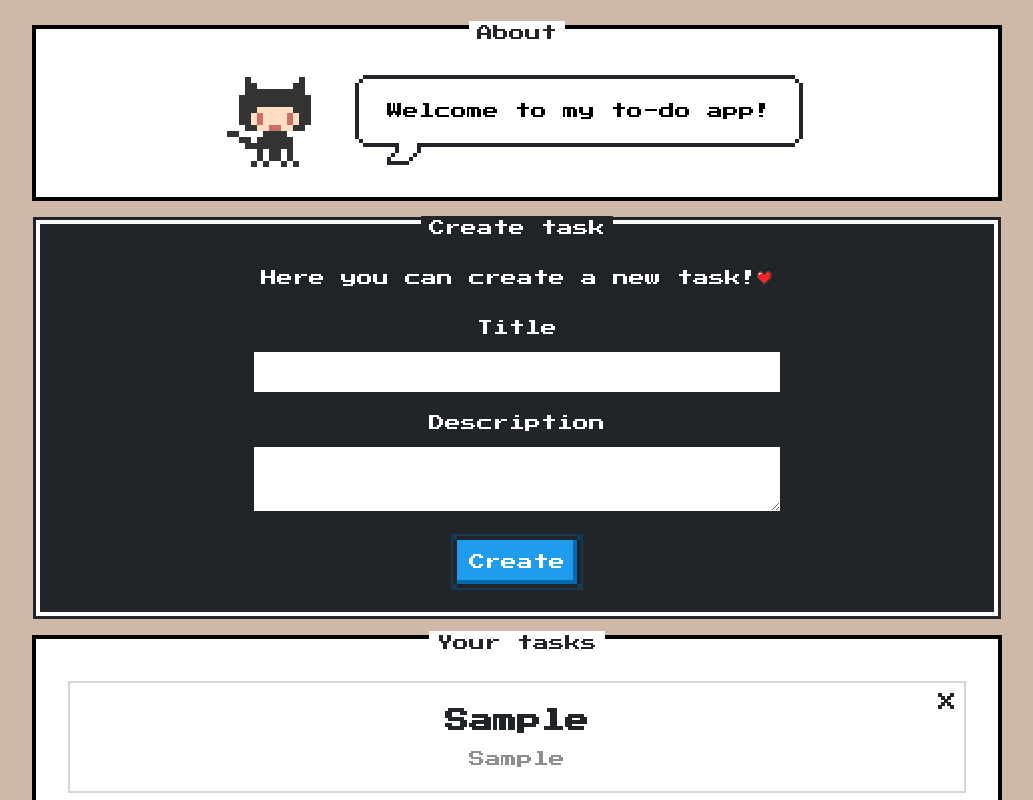
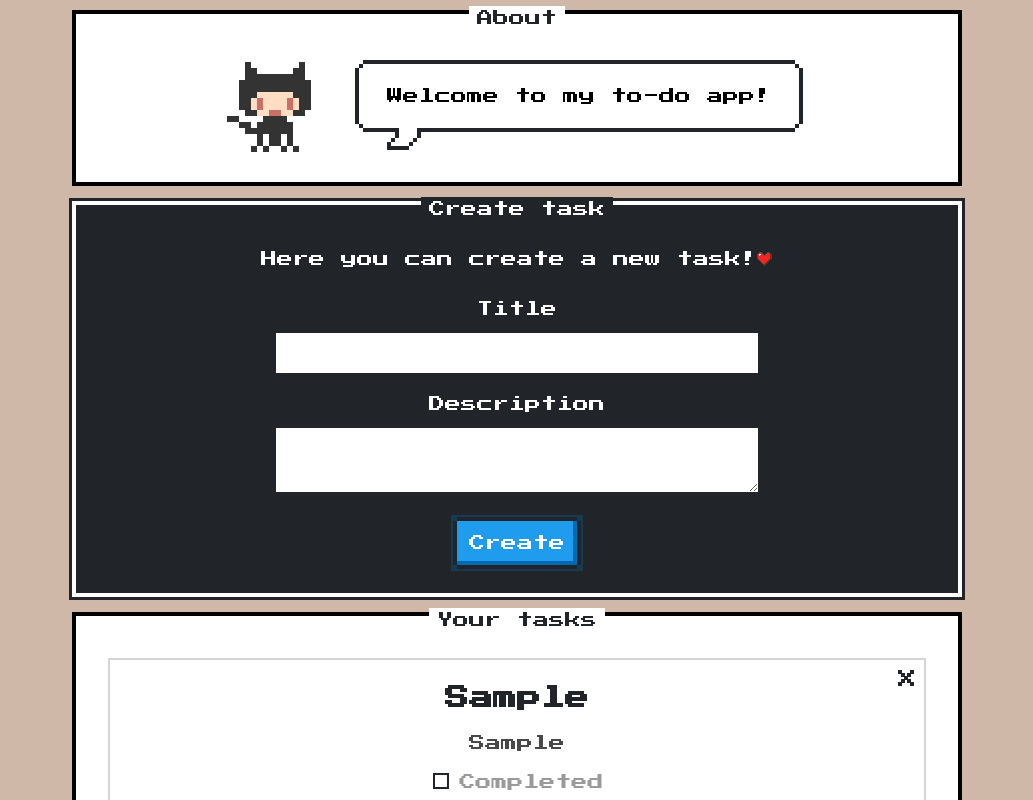
Before and after one commit to LucaCuello/ReactRetroToDoApp, a React (Vite) app: page / in a window 1280 px wide. Both pictures are taken after typing "Sample", "Sample" into the empty fields and a click on the button "Create". Shown: the top 800 px of the page, without its empty margins (123-1156 px from the left). Built offline with nearby package versions, Linux system fonts and the light colour scheme.

Commit message:
New feature Now you can mark a task as completed. It will add it to a 'completed tasks' container

```diff
--- /dev/null
+++ b/src/components/CompletedTasks/CompletedTasks.css
@@ -0,0 +1,7 @@
+.completed-container {
+    border: 2px solid #92cc4157;
+}
+
+.completed-container p {
+    color: #ffffff83;
+}
--- /dev/null
+++ b/src/components/CompletedTasks/CompletedTasks.jsx
@@ -0,0 +1,33 @@
+import React from "react";
+import "./CompletedTasks.css";
+
+export const CompletedTasks = ({ tasks, deleteTasks }) => {
+  return (
+    <>
+      <p className="title">Completed tasks</p>
+      {!tasks.length ? (
+        <p>You haven't completed any task yet</p>
+      ) : (
+        tasks.map((task) => {
+          return (
+            <div className="task-container completed-container" key={task.id}>
+              <h2>{task.title}</h2>
+              <p className="task-description">{task.description}</p>
+            </div>
+          );
+        })
+      )}
+      {!tasks.length ? (
+        ""
+      ) : (
+        <button
+          type="button"
+          className="nes-btn is-error"
+          onClick={deleteTasks}
+        >
+          Clear all
+        </button>
+      )}
+    </>
+  );
+};
--- a/src/components/CreateTask/CreateTask.jsx
+++ b/src/components/CreateTask/CreateTask.jsx
@@ -3,7 +3,7 @@ import "./CreateTask.css";
 import { CreateTaskForm } from "../CreateTaskForm/CreateTaskForm";
 import { CreateTaskInfo } from "../CreateTaskInfo/CreateTaskInfo";
 
-export const CreateTaskContainer = ({ saveTask }) => {
+export const CreateTask = ({ saveTask }) => {
   return (
     <>
       <CreateTaskInfo></CreateTaskInfo>
--- a/src/components/CreateTaskForm/CreateTaskForm.jsx
+++ b/src/components/CreateTaskForm/CreateTaskForm.jsx
@@ -20,7 +20,7 @@ export const CreateTaskForm = ({ addTaskToLocalStorageList }) => {
 
   const isDescriptionEmpty = description === "";
 
-  const IsTitleLong = title.length > 25;
+  const IsTitleLong = title.length > 40;
 
   const isDescriptionLong = description.length > 110;
 
--- a/src/components/Tasks/Tasks.css
+++ b/src/components/Tasks/Tasks.css
@@ -1,5 +1,5 @@
 .task-description {
-    color: #00000071;
+    color: #000000b7;
 }
 
 .task-container {
@@ -10,12 +10,19 @@
     position: relative;
     text-align: center;
     word-wrap: break-word;
+    gap: 15px;
     width: 100%;
     border: 2px solid #0000002a;
     padding: 20px;
+    transition: all 1s ease;
 }
 
-.task-container p {
+.checkbox-desc {
+    color: #00000065;
+}
+
+.task-container p,
+.task-container h2 {
     width: 100%;
     padding: 0;
     margin: 0;
--- a/src/components/Tasks/Tasks.jsx
+++ b/src/components/Tasks/Tasks.jsx
@@ -1,15 +1,10 @@
 import "./Tasks.css";
 
-export const Tasks = ({ tasks, removeTask }) => {
-  const deleteAllTasks = () => {
-    localStorage.removeItem("List");
-    document.location.reload();
-  };
-
+export const Tasks = ({ tasks, removeTask, deleteAllTasks, markAsDone }) => {
   return (
     <>
       <p className="title">Your tasks</p>
-      {tasks.length === 0 ? (
+      {!tasks.length ? (
         <p>You don't have any tasks yet</p>
       ) : (
         tasks.map((task) => {
@@ -19,15 +14,26 @@ export const Tasks = ({ tasks, removeTask }) => {
               <p className="task-description">{task.description}</p>
               <i
                 className="nes-icon close is-small delete-task nes-pointer"
+                title="Remove task"
                 onClick={() => {
                   removeTask(task.id);
                 }}
               ></i>
+              <label className="nes-pointer">
+                <input
+                  type="checkbox"
+                  className="nes-checkbox"
+                  onClick={() => {
+                    markAsDone(task.id, task);
+                  }}
+                />
+                <span className="checkbox-desc">Completed</span>
+              </label>
             </div>
           );
         })
       )}
-      {tasks.length === 0 ? (
+      {!tasks.length ? (
         ""
       ) : (
         <button
--- a/src/components/TodoApp.jsx
+++ b/src/components/TodoApp.jsx
@@ -1,8 +1,9 @@
 import React, { useState, useEffect } from "react";
+import { Container } from "./Container/Container";
 import { WelcomeMessage } from "./WelcomeMessage/WelcomeMessage";
-import { CreateTaskContainer } from "./CreateTask/CreateTask";
+import { CreateTask } from "./CreateTask/CreateTask";
 import { Tasks } from "./Tasks/Tasks";
-import { Container } from "./Container/Container";
+import { CompletedTasks } from "./CompletedTasks/CompletedTasks";
 import { Footer } from "./Footer/Footer";
 
 export const TodoApp = () => {
@@ -10,15 +11,34 @@ export const TodoApp = () => {
     JSON.parse(localStorage.getItem("List")) || []
   );
 
+  const completedTasks =
+    JSON.parse(localStorage.getItem("CompletedTasks")) || [];
+
   const createTask = (newTask) => {
     if (!newTask) return;
-    Object.assign(newTask, { id: StoragedTasks.length });
+    newTask.id = crypto.randomUUID();
     setStoragedTasks((task) => (task = [...task, newTask]));
   };
 
   const deleteTask = (id) => {
-    let tasks = StoragedTasks.filter((task) => task.id !== id);
-    setStoragedTasks(tasks);
+    setStoragedTasks(StoragedTasks.filter((task) => task.id !== id));
+  };
+
+  const deleteAllTasks = () => {
+    setStoragedTasks([]);
+  };
+
+  const deleteAllCompletedTasks = () => {
+    localStorage.removeItem("CompletedTasks");
+    document.location.reload();
+  };
+
+  const markAsDone = (id, completedTask) => {
+    setStoragedTasks(StoragedTasks.filter((task) => task.id !== id));
+    localStorage.setItem(
+      "CompletedTasks",
+      JSON.stringify([...completedTasks, completedTask])
+    );
   };
 
   useEffect(() => {
@@ -33,12 +53,33 @@ export const TodoApp = () => {
       />
       <Container
         classList="nes-container is-dark with-title is-centered"
-        children={<CreateTaskContainer saveTask={createTask} />}
+        children={<CreateTask saveTask={createTask} />}
       />
       <Container
         classList="nes-container with-title is-centered"
-        children={<Tasks tasks={StoragedTasks} removeTask={deleteTask} />}
+        children={
+          <Tasks
+            tasks={StoragedTasks}
+            removeTask={deleteTask}
+            deleteAllTasks={deleteAllTasks}
+            markAsDone={markAsDone}
+          />
+        }
       />
+      {!completedTasks.length ? (
+        ""
+      ) : (
+        <Container
+          classList={"nes-container is-dark with-title"}
+          children={
+            <CompletedTasks
+              tasks={completedTasks}
+              deleteTasks={deleteAllCompletedTasks}
+            />
+          }
+        />
+      )}
+
       <Container
         classList="nes-container is-dark with-title footer-container"
         children={<Footer />}
--- a/src/index.css
+++ b/src/index.css
@@ -6,8 +6,9 @@
   flex-direction: column;
   min-height: 100vh;
   width: 100%;
-  max-width: 1000px;
+  max-width: 920px;
   margin: 0 auto;
+  gap: 15px;
   padding: 10px 15px;
 }
 
@@ -17,10 +18,14 @@ body {
   width: 100%;
 }
 
+.nes-container {
+  margin: 0 !important;
+}
+
 /* Custom scroll-bar */
 
 ::-webkit-scrollbar {
-  width: 15px;
+  width: 12px;
 }
 
 ::-webkit-scrollbar-track {
@@ -28,11 +33,11 @@ body {
 }
 
 ::-webkit-scrollbar-thumb {
-  background: #cb7066;
+  background: #212529;
 }
 
 ::-webkit-scrollbar-thumb:hover {
-  background: #683a35;
+  background: #2e3236
 }
 
 @media (max-width: 520px) {
```
